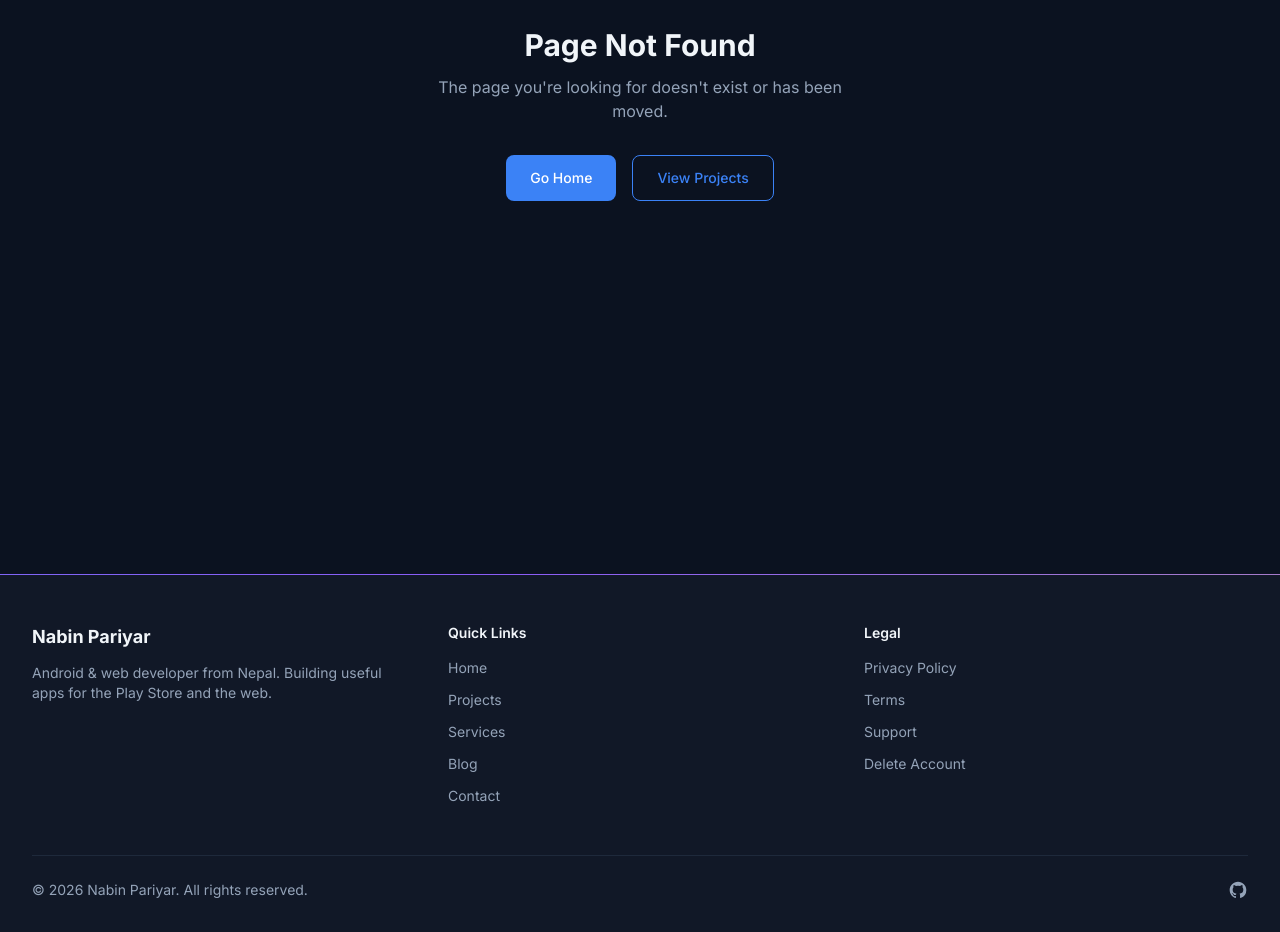
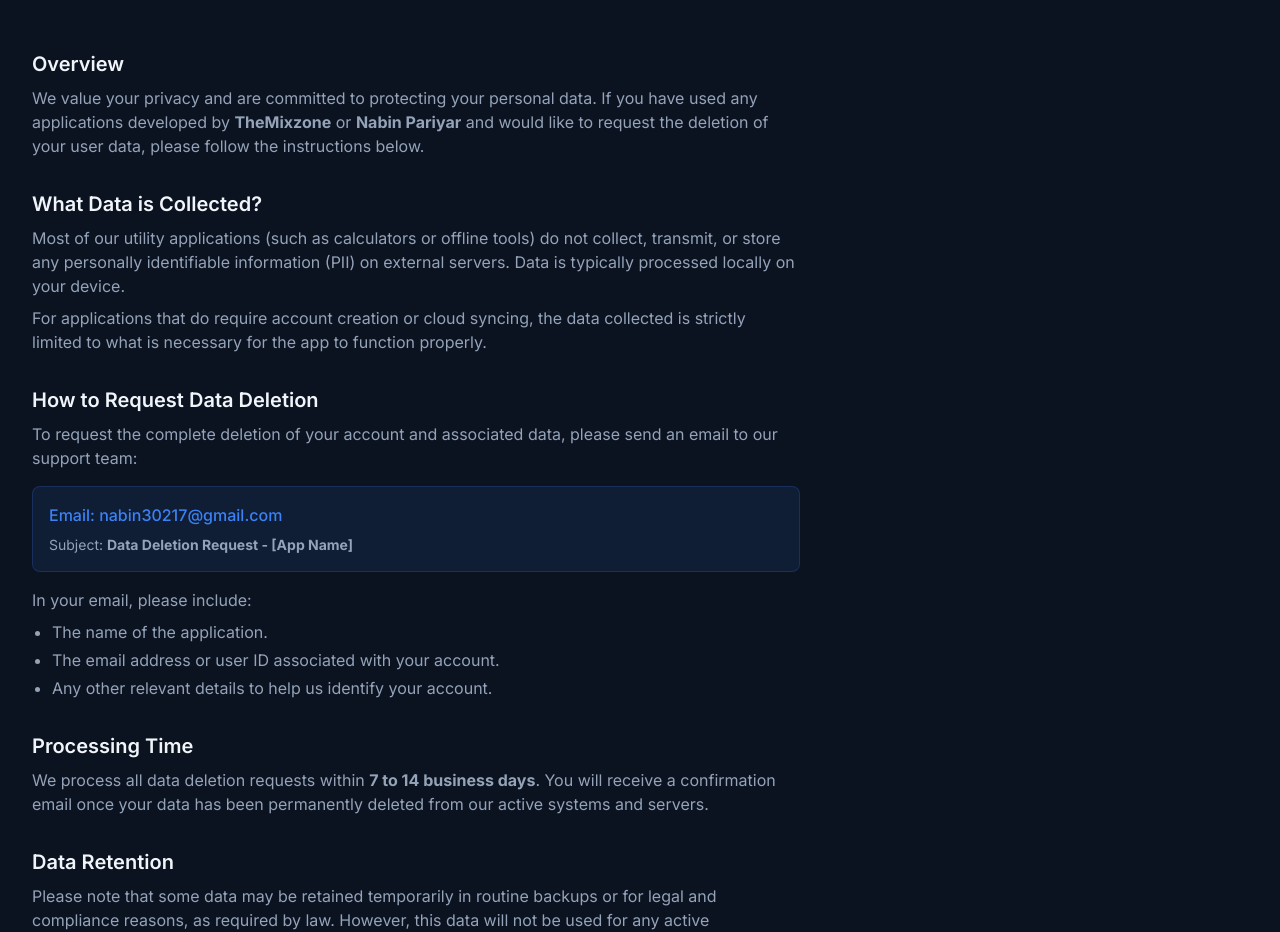
Before and after one commit to nabin30217-star/nabinpariyar.com.np, a Next.js app: page /data-deletion in a window 1280 px wide. Before the commit this address had no page. Shown: the part 226-1158 px from the top of the page. Built offline with nearby package versions, Linux system fonts and the light colour scheme.

Commit message:
feat: add Play Store integration, project listing page, and data deletion policy implementation

```diff
--- a/package.json
+++ b/package.json
@@ -19,6 +19,7 @@
     "@vercel/analytics": "^1.6.1",
     "@vercel/speed-insights": "^1.3.1",
     "framer-motion": "^12.34.3",
+    "google-play-scraper": "^10.1.2",
     "gray-matter": "^4.0.3",
     "next": "16.1.6",
     "react": "19.2.3",
--- /dev/null
+++ b/src/app/data-deletion/page.tsx
@@ -0,0 +1,72 @@
+import type { Metadata } from "next";
+import Container from "@/components/ui/Container";
+import SectionHeading from "@/components/ui/SectionHeading";
+
+export const metadata: Metadata = {
+  title: "App Data Deletion",
+  description: "Instructions for requesting the deletion of your user data from our applications.",
+};
+
+export default function DataDeletionPage() {
+  return (
+    <Container className="py-24 sm:py-32">
+      <SectionHeading
+        title="App Data Deletion"
+        subtitle="How to request deletion of your personal data"
+      />
+
+      <div className="prose prose-invert mt-12 max-w-3xl space-y-8 text-text-muted">
+        <section>
+          <h2 className="text-xl font-semibold text-text">Overview</h2>
+          <p className="mt-2">
+            We value your privacy and are committed to protecting your personal data.
+            If you have used any applications developed by <strong>TheMixzone</strong> or <strong>Nabin Pariyar</strong> and would like to request the deletion of your user data, please follow the instructions below.
+          </p>
+        </section>
+
+        <section>
+          <h2 className="text-xl font-semibold text-text">What Data is Collected?</h2>
+          <p className="mt-2">
+            Most of our utility applications (such as calculators or offline tools) do not collect, transmit, or store any personally identifiable information (PII) on external servers. Data is typically processed locally on your device.
+          </p>
+          <p className="mt-2">
+            For applications that do require account creation or cloud syncing, the data collected is strictly limited to what is necessary for the app to function properly.
+          </p>
+        </section>
+
+        <section>
+          <h2 className="text-xl font-semibold text-text">How to Request Data Deletion</h2>
+          <p className="mt-2">
+            To request the complete deletion of your account and associated data, please send an email to our support team:
+          </p>
+          <div className="mt-4 rounded-lg bg-accent/10 p-4 border border-accent/20">
+            <p className="font-medium text-accent">Email: <a href="mailto:nabin30217@gmail.com" className="hover:underline">nabin30217@gmail.com</a></p>
+            <p className="mt-2 text-sm">Subject: <strong>Data Deletion Request - [App Name]</strong></p>
+          </div>
+          <p className="mt-4">
+            In your email, please include:
+          </p>
+          <ul className="mt-2 list-disc pl-5 space-y-1">
+            <li>The name of the application.</li>
+            <li>The email address or user ID associated with your account.</li>
+            <li>Any other relevant details to help us identify your account.</li>
+          </ul>
+        </section>
+
+        <section>
+          <h2 className="text-xl font-semibold text-text">Processing Time</h2>
+          <p className="mt-2">
+            We process all data deletion requests within <strong>7 to 14 business days</strong>. You will receive a confirmation email once your data has been permanently deleted from our active systems and servers.
+          </p>
+        </section>
+
+        <section>
+          <h2 className="text-xl font-semibold text-text">Data Retention</h2>
+          <p className="mt-2">
+            Please note that some data may be retained temporarily in routine backups or for legal and compliance reasons, as required by law. However, this data will not be used for any active processing.
+          </p>
+        </section>
+      </div>
+    </Container>
+  );
+}
--- a/src/app/projects/ProjectsClient.tsx
+++ b/src/app/projects/ProjectsClient.tsx
@@ -6,14 +6,14 @@
 import SpotlightCard from "@/components/animations/SpotlightCard";
 import { StaggerContainer, StaggerItem } from "@/components/animations/SlideUp";
 import ProjectCardImage from "@/components/ui/ProjectCardImage";
-import { projects } from "@/lib/data/projects";
+import { Project } from "@/types";
 
-function getStatusColor(project: (typeof projects)[0]) {
+function getStatusColor(project: Project) {
   if (project.playStoreUrl || project.liveUrl) return "text-emerald-400";
   return "text-yellow-400";
 }
 
-function getStatusLabel(project: (typeof projects)[0]) {
+function getStatusLabel(project: Project) {
   if (project.liveUrl) return "Live";
   if (project.playStoreUrl) return "Published";
   return "In Development";
@@ -21,7 +21,7 @@
 
 const directions: Array<"left" | "up" | "right"> = ["left", "up", "right"];
 
-export default function ProjectsClient() {
+export default function ProjectsClient({ projects }: { projects: Project[] }) {
   return (
     <Container className="py-24 sm:py-32">
       <SectionHeading title="Projects" subtitle="Apps and tools I've built" />
--- a/src/app/projects/page.tsx
+++ b/src/app/projects/page.tsx
@@ -1,11 +1,44 @@
 import type { Metadata } from "next";
 import ProjectsClient from "./ProjectsClient";
+import { getPlayStoreApps } from "@/lib/services/playStore";
+import { projects as staticProjects } from "@/lib/data/projects";
 
 export const metadata: Metadata = {
   title: "Projects",
   description: "Explore apps and tools built by Nabin Pariyar.",
 };
 
-export default function ProjectsPage() {
-  return <ProjectsClient />;
+// Revalidate data every hour
+export const revalidate = 3600;
+
+export default async function ProjectsPage() {
+  const playStoreApps = await getPlayStoreApps();
+
+  // Merge dynamic play store apps with static data
+  const mergedProjects = staticProjects.map(staticApp => {
+    // Match by playStoreUrl
+    const dynamicApp = playStoreApps.find(
+      p => staticApp.playStoreUrl && p.playStoreUrl === staticApp.playStoreUrl
+    );
+
+    if (dynamicApp) {
+      // Keep static details but use dynamic image if needed, or just let static override
+      return {
+        ...dynamicApp,
+        ...staticApp,
+        // We can keep dynamicApp's icon/title if we want, but staticApp usually has better curated content
+      };
+    }
+    return staticApp;
+  });
+
+  // Add new Play Store apps not present in static list
+  const existingUrls = mergedProjects.map(p => p.playStoreUrl).filter(Boolean);
+  const newPlayStoreApps = playStoreApps.filter(
+    p => p.playStoreUrl && !existingUrls.includes(p.playStoreUrl)
+  );
+
+  const allProjects = [...mergedProjects, ...newPlayStoreApps];
+
+  return <ProjectsClient projects={allProjects} />;
 }
--- a/src/components/layout/Footer.tsx
+++ b/src/components/layout/Footer.tsx
@@ -15,7 +15,7 @@
   { label: "Privacy Policy", href: "/privacy-policy" },
   { label: "Terms", href: "/terms" },
   { label: "Support", href: "/support" },
-  { label: "Delete Account", href: "/delete-account" },
+  { label: "App Data Deletion", href: "/data-deletion" },
 ];
 
 export default function Footer() {
--- /dev/null
+++ b/src/lib/services/playStore.ts
@@ -0,0 +1,25 @@
+import gplay from "google-play-scraper";
+import { Project } from "@/types";
+
+const DEVELOPER_ID = "TheMixzone";
+
+export async function getPlayStoreApps(): Promise<Project[]> {
+  try {
+    const apps = await gplay.developer({ devId: DEVELOPER_ID });
+
+    // Map the returned apps to our Project type
+    return apps.map((app) => ({
+      id: app.appId,
+      title: app.title,
+      description: app.summary || "Android Application",
+      // Use the high-res icon if available
+      image: app.icon,
+      tags: ["Android", "Kotlin", "Play Store"],
+      playStoreUrl: app.url,
+      featured: false, // You can add logic to feature specific apps
+    }));
+  } catch (error) {
+    console.error("Error fetching Play Store apps:", error);
+    return [];
+  }
+}
```
Also changed, not shown: 1 other file (tests, documents, lock files or other folders).
